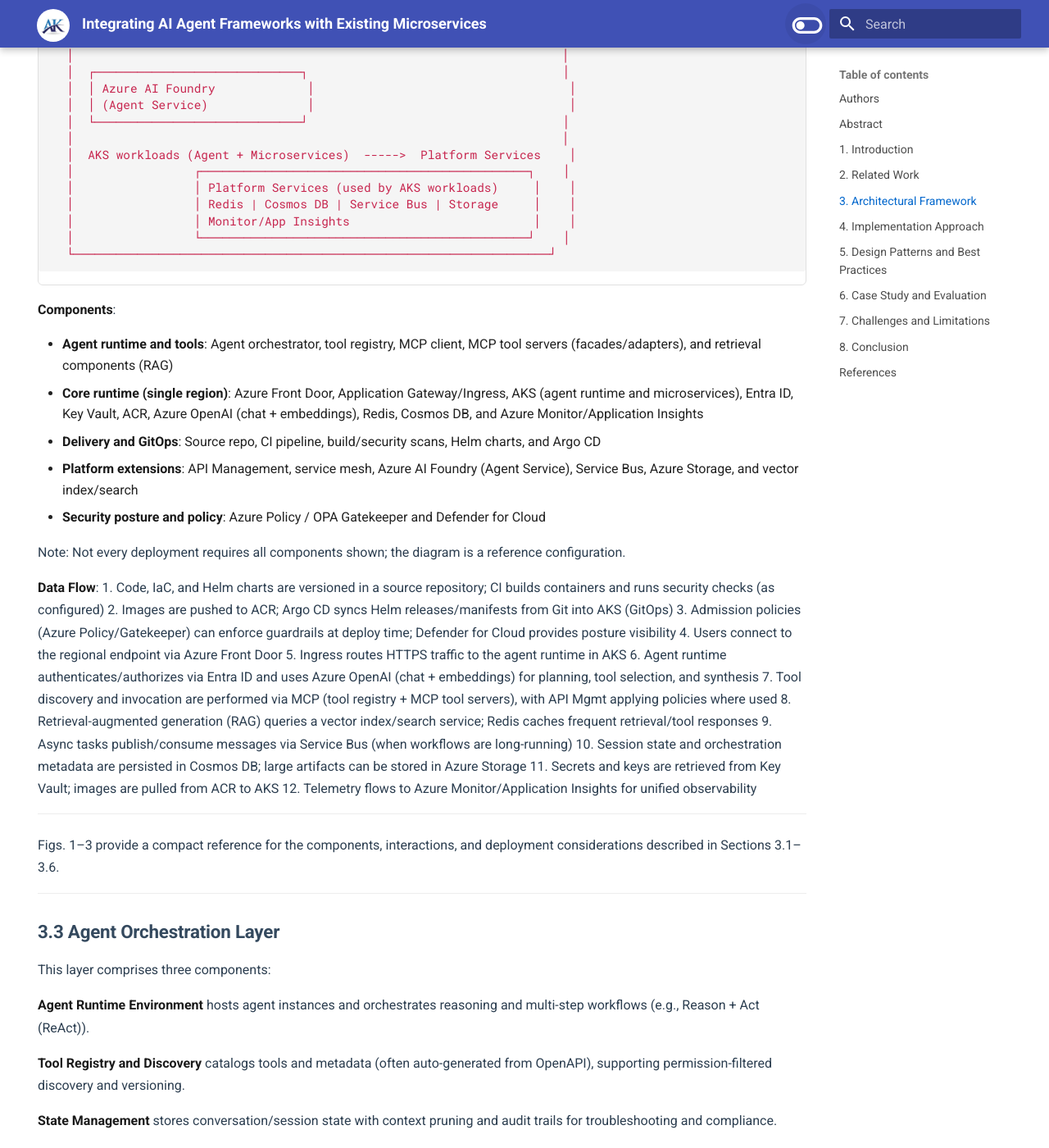
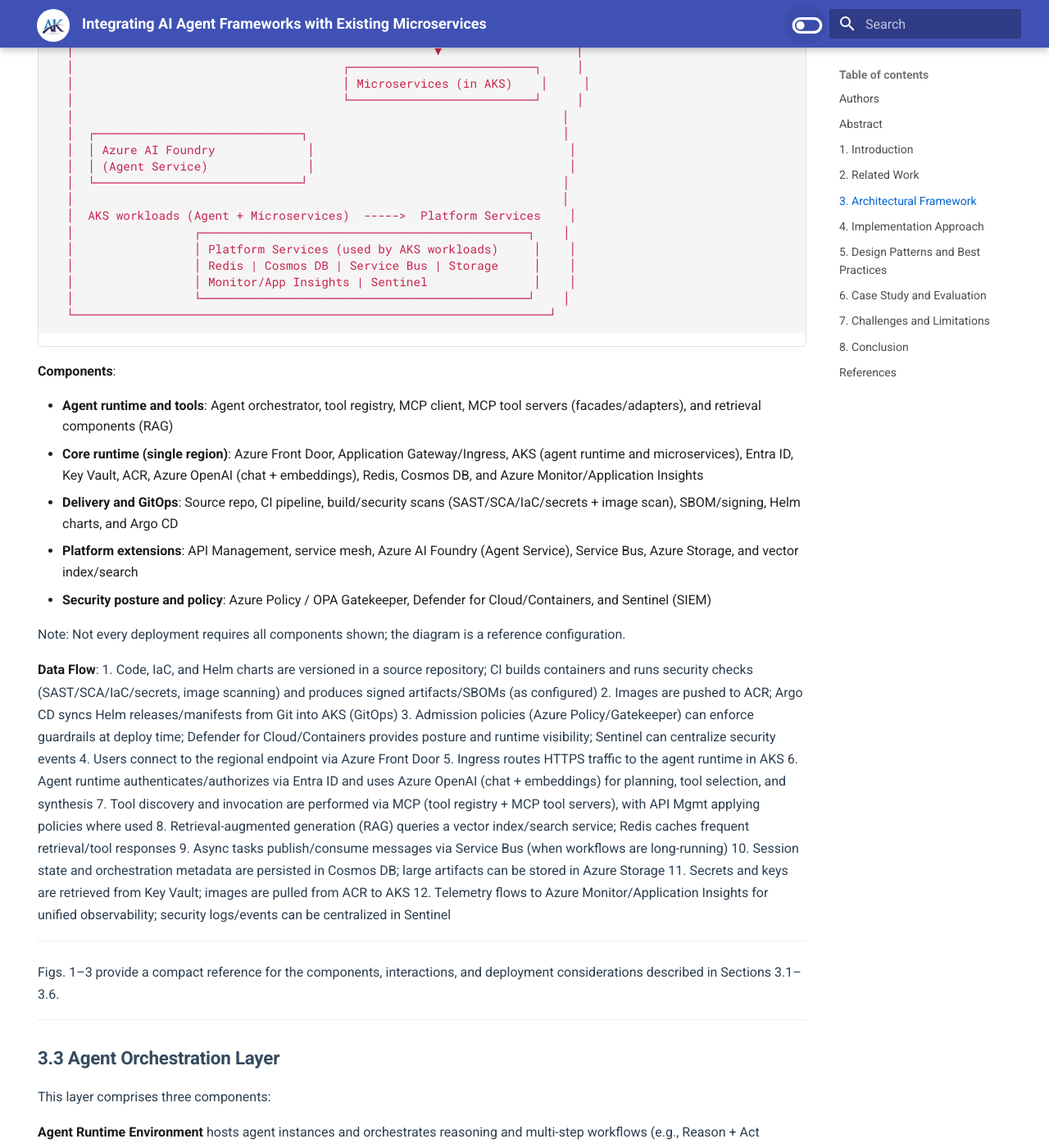
Before and after one commit to akeesari/anjikeesari, an MkDocs documentation site: the page built from docs/research/publications/ai-agent-microservices-integration/index.md, in a window 1280 px wide and 1400 px high, scrolled down 9226 px. Shown: the whole window at 82% size. Built offline with MkDocs 1.6.1 and Material for MkDocs 9.7.7, drawn with Linux system fonts in a browser that asks for light colours; some of the changed text lies outside the part shown.

Commit message:
final review of the paper

```diff
--- a/docs/research/publications/ai-agent-microservices-integration/index.md
+++ b/docs/research/publications/ai-agent-microservices-integration/index.md
@@ -244,7 +244,8 @@
   │            Helm Charts  -> Argo CD  -> AKS                 │
   │                                                           │
   │          Policy/Guardrails: Azure Policy / Gatekeeper      │
-  │          Cloud Posture: Defender for Cloud                 │
+  │          Supply Chain: SBOM + signing                      │
+  │          Cloud/Runtime: Defender for Cloud/Containers      │
   └───────────────────────────────────────────────────────────┘
 
             ┌───────────────┴────────────────┐
@@ -303,7 +304,7 @@
   │                 ┌──────────────────────────────────────────────┐    │
   │                 │ Platform Services (used by AKS workloads)     │    │
   │                 │ Redis | Cosmos DB | Service Bus | Storage     │    │
-  │                 │ Monitor/App Insights                          │    │
+  │                 │ Monitor/App Insights | Sentinel               │    │
   │                 └──────────────────────────────────────────────┘    │
   └───────────────────────────────────────────────────────────────────┘
 
@@ -313,16 +314,16 @@
 
 - **Agent runtime and tools**: Agent orchestrator, tool registry, MCP client, MCP tool servers (facades/adapters), and retrieval components (RAG)
 - **Core runtime (single region)**: Azure Front Door, Application Gateway/Ingress, AKS (agent runtime and microservices), Entra ID, Key Vault, ACR, Azure OpenAI (chat + embeddings), Redis, Cosmos DB, and Azure Monitor/Application Insights
-- **Delivery and GitOps**: Source repo, CI pipeline, build/security scans, Helm charts, and Argo CD
+- **Delivery and GitOps**: Source repo, CI pipeline, build/security scans (SAST/SCA/IaC/secrets + image scan), SBOM/signing, Helm charts, and Argo CD
 - **Platform extensions**: API Management, service mesh, Azure AI Foundry (Agent Service), Service Bus, Azure Storage, and vector index/search
-- **Security posture and policy**: Azure Policy / OPA Gatekeeper and Defender for Cloud
+- **Security posture and policy**: Azure Policy / OPA Gatekeeper, Defender for Cloud/Containers, and Sentinel (SIEM)
 
 Note: Not every deployment requires all components shown; the diagram is a reference configuration.
 
 **Data Flow**:
-1. Code, IaC, and Helm charts are versioned in a source repository; CI builds containers and runs security checks (as configured)
+1. Code, IaC, and Helm charts are versioned in a source repository; CI builds containers and runs security checks (SAST/SCA/IaC/secrets, image scanning) and produces signed artifacts/SBOMs (as configured)
 2. Images are pushed to ACR; Argo CD syncs Helm releases/manifests from Git into AKS (GitOps)
-3. Admission policies (Azure Policy/Gatekeeper) can enforce guardrails at deploy time; Defender for Cloud provides posture visibility
+3. Admission policies (Azure Policy/Gatekeeper) can enforce guardrails at deploy time; Defender for Cloud/Containers provides posture and runtime visibility; Sentinel can centralize security events
 4. Users connect to the regional endpoint via Azure Front Door
 5. Ingress routes HTTPS traffic to the agent runtime in AKS
 6. Agent runtime authenticates/authorizes via Entra ID and uses Azure OpenAI (chat + embeddings) for planning, tool selection, and synthesis
@@ -331,7 +332,7 @@
 9. Async tasks publish/consume messages via Service Bus (when workflows are long-running)
 10. Session state and orchestration metadata are persisted in Cosmos DB; large artifacts can be stored in Azure Storage
 11. Secrets and keys are retrieved from Key Vault; images are pulled from ACR to AKS
-12. Telemetry flows to Azure Monitor/Application Insights for unified observability
+12. Telemetry flows to Azure Monitor/Application Insights for unified observability; security logs/events can be centralized in Sentinel
 
 ---
 
@@ -427,7 +428,7 @@
 
 For enterprise production deployments, **Semantic Kernel**, **Microsoft Agent Framework**, and managed platforms such as **Azure AI Foundry** are often good fits due to production readiness and governance features. For Python-first teams needing maximum flexibility, **LangChain with LangGraph** provides a mature alternative.
 
-Our trading research assistant case study (Section 6) uses Microsoft Agent Framework due to its multi-agent capabilities and enterprise integration. Framework selection should align with organizational strategy and constraints; the architectural patterns in this paper remain platform-agnostic.
+Our TradeSignal trading research assistant case study (Section 6) uses Microsoft Agent Framework due to its multi-agent capabilities and enterprise integration. Framework selection should align with organizational strategy and constraints; the architectural patterns in this paper remain platform-agnostic.
 
 ### 4.2 Tool Development and Registration
 
```
Also changed, not shown: other parts of docs/research/publications/ai-agent-microservices-integration/index.md (+5 -5 lines).
